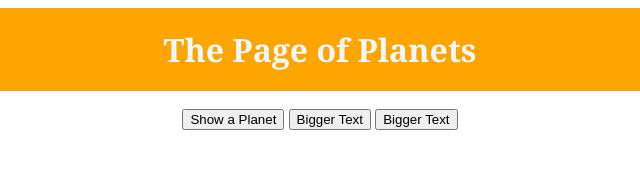
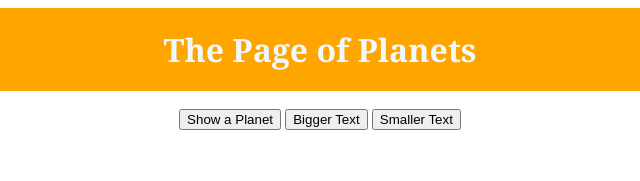
Before and after one commit to bailliechris/Planets, a plain HTML site: page index.html in a window 1280 px wide. Shown: the top 181 px of the page, 320-960 px from the left. Drawn offline with Linux system fonts and the light colour scheme; no server answers.

Commit message:
Update index.html

```diff
--- a/index.html
+++ b/index.html
@@ -15,7 +15,7 @@
         <p id="details"></p>
         <input id="planetButton" value="Show a Planet" type="button">
         <input id="upFont" value="Bigger Text" type="button">
-        <input id="downFont" value="Bigger Text" type="button">
+        <input id="downFont" value="Smaller Text" type="button">
         </div>
 
         <p><br></p>
```
